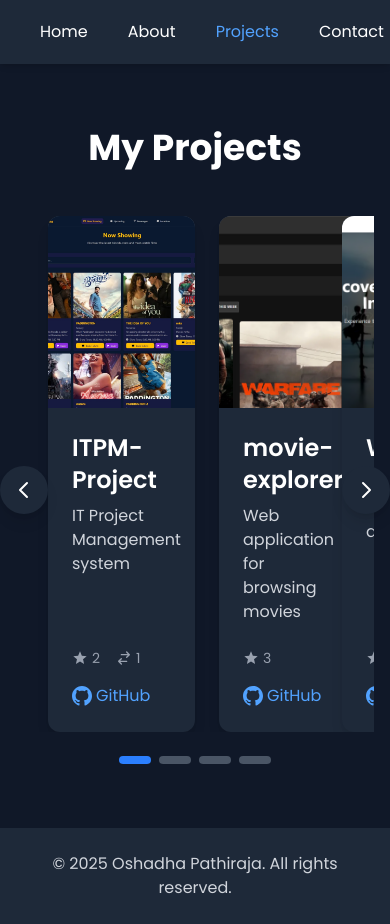
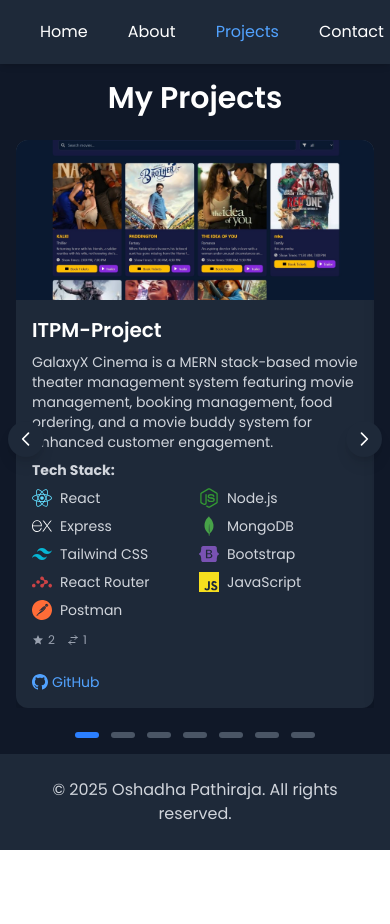
Before and after one commit to oshadha2k01/my-portfolio, a Next.js app: page /projects in a window 390 px wide. After the commit the page ends 850 px from the top, so only its background shows below. Built offline with nearby package versions, Linux system fonts and the light colour scheme; no server answers.

Commit message:
Modified

```diff
--- a/src/app/components/Project.jsx
+++ b/src/app/components/Project.jsx
@@ -3,23 +3,41 @@
 import { useEffect, useState } from 'react';
 import Link from 'next/link';
 import Image from 'next/image';
+import { FaCheckCircle, FaReact, FaNodeJs, FaDatabase } from 'react-icons/fa';
+import { SiMongodb, SiExpress, SiTailwindcss, SiBootstrap, SiReactrouter, SiJavascript, SiPostman } from 'react-icons/si';
 
 export default function Project() {
   const [repos, setRepos] = useState([]);
   const [loading, setLoading] = useState(true);
   const [error, setError] = useState(null);
   const [currentSlide, setCurrentSlide] = useState(0);
+  const [isMobile, setIsMobile] = useState(false);
 
-  // Fixed: Always show 2 projects per slide
-  const projectsPerSlide = 2;
+  // Responsive projects per slide
+  const projectsPerSlide = isMobile ? 1 : 2;
 
   // Calculate max slide index
   const maxSlide = Math.max(0, Math.ceil(repos.length / projectsPerSlide) - 1);
 
+  // Check for mobile viewport
+  useEffect(() => {
+    const checkMobile = () => {
+      setIsMobile(window.innerWidth < 768);
+    };
+
+    // Initial check
+    checkMobile();
+
+    // Add event listener for window resize
+    window.addEventListener('resize', checkMobile);
+
+    // Cleanup
+    return () => window.removeEventListener('resize', checkMobile);
+  }, []);
+
   useEffect(() => {
     async function fetchRepos() {
       try {
-        // Changed to use the custom ordered endpoint
         const response = await fetch('/api/github-ordered');
         const data = await response.json();
 
@@ -50,7 +68,7 @@
     setCurrentSlide((prev) => (prev === 0 ? maxSlide : prev - 1));
   };
 
-  // Enhanced image handling function with better debugging and case sensitivity handling
+  // Enhanced image handling function with project descriptions
   const getProjectImage = (repo) => {
     const colors = {
       JavaScript: '#f1e05a',
@@ -64,25 +82,40 @@
 
     const bgColor = repo.language && colors[repo.language] ? colors[repo.language] : colors.default;
 
-    // Map repository names to their actual image files
-    const imageMap = {
-      'ITPM-Project': '/images/repos/ITPM-Project.jpeg',
-      'WanderVibe': '/images/repos/WanderVibe.png',
-      'movie-explorer': '/images/repos/movie-explorer.png'
+    // Project descriptions and details
+    const projectDetails = {
+      'ITPM-Project': {
+        image: '/images/repos/ITPM-Project.jpeg',
+        description: 'GalaxyX Cinema is a MERN stack-based movie theater management system featuring movie management, booking system, food ordering, and movie buddy system. Built with MERN Stack, React Icons, Tailwind CSS, and Bootstrap.'
+      },
+      'WanderVibe': {
+        image: '/images/repos/WanderVibe.png',
+        description: 'A travel companion app that helps users discover and plan their trips. Built with modern web technologies and integrated with various travel APIs.'
+      },
+      'movie-explorer': {
+        image: '/images/repos/movie-explorer.png',
+        description: 'A movie discovery platform that allows users to explore, search, and save their favorite movies. Features include movie recommendations and watchlist management.'
+      }
+    };
+
+    const project = projectDetails[repo.name] || {
+      image: null,
+      description: repo.description || 'A full-stack project showcasing modern web development practices and technologies.'
     };
 
     return {
       bgColor,
       repoName: repo.name,
-      imagePath: imageMap[repo.name] || null,
+      imagePath: project.image,
+      description: project.description,
       fallbackUrl: `https://via.placeholder.com/300x200/${bgColor.replace('#', '')}?text=${encodeURIComponent(repo.name)}`
     };
   };
 
   return (
-    <section id="projects" className="py-16">
-      <div className="max-w-7xl mx-auto">
-        <h3 className="text-4xl font-bold text-center mb-12">My Projects</h3>
+    <section id="projects" className="py-4 sm:py-6 md:py-8">
+      <div className="max-w-7xl mx-auto px-4 sm:px-6 lg:px-8">
+        <h2 className="text-3xl sm:text-4xl font-semibold text-center mb-6 sm:mb-8">My Projects</h2>
         {loading ? (
           <p className="text-center">Loading projects...</p>
         ) : error ? (
@@ -90,33 +123,33 @@
         ) : repos.length === 0 ? (
           <p className="text-center">No repositories found</p>
         ) : (
-          <div className="relative px-4">
-            {/* Slider Navigation - Always show if we have more than 2 repos */}
+          <div className="relative">
+            {/* Slider Navigation */}
             {repos.length > projectsPerSlide && (
               <>
                 <button
                   onClick={prevSlide}
-                  className="absolute left-0 top-1/2 -translate-y-1/2 z-10 bg-gray-800 p-3 rounded-full shadow-lg hover:bg-gray-700 transition"
+                  className="absolute -left-2 sm:-left-4 top-1/2 -translate-y-1/2 z-10 bg-gray-800 p-2 sm:p-3 rounded-full shadow-lg hover:bg-gray-700 transition"
                   aria-label="Previous projects"
                 >
-                  <svg xmlns="http://www.w3.org/2000/svg" className="h-6 w-6" fill="none" viewBox="0 0 24 24" stroke="currentColor">
+                  <svg xmlns="http://www.w3.org/2000/svg" className="h-5 w-5 sm:h-6 sm:w-6" fill="none" viewBox="0 0 24 24" stroke="currentColor">
                     <path strokeLinecap="round" strokeLinejoin="round" strokeWidth={2} d="M15 19l-7-7 7-7" />
                   </svg>
                 </button>
                 <button
                   onClick={nextSlide}
-                  className="absolute right-0 top-1/2 -translate-y-1/2 z-10 bg-gray-800 p-3 rounded-full shadow-lg hover:bg-gray-700 transition"
+                  className="absolute -right-2 sm:-right-4 top-1/2 -translate-y-1/2 z-10 bg-gray-800 p-2 sm:p-3 rounded-full shadow-lg hover:bg-gray-700 transition"
                   aria-label="Next projects"
                 >
-                  <svg xmlns="http://www.w3.org/2000/svg" className="h-6 w-6" fill="none" viewBox="0 0 24 24" stroke="currentColor">
+                  <svg xmlns="http://www.w3.org/2000/svg" className="h-5 w-5 sm:h-6 sm:w-6" fill="none" viewBox="0 0 24 24" stroke="currentColor">
                     <path strokeLinecap="round" strokeLinejoin="round" strokeWidth={2} d="M9 5l7 7-7 7" />
                   </svg>
                 </button>
               </>
             )}
 
-            {/* Project Cards Slider - Modified for 2 projects per slide */}
-            <div className="overflow-hidden px-8">
+            {/* Project Cards Slider */}
+            <div className="overflow-hidden">
               <div
                 className="flex transition-transform duration-500 ease-in-out"
                 style={{ transform: `translateX(-${currentSlide * 100}%)` }}
@@ -127,18 +160,18 @@
                   const slideRepos = repos.slice(startIndex, startIndex + projectsPerSlide);
 
                   return (
-                    <div key={slideIndex} className="min-w-full flex gap-6">
+                    <div key={slideIndex} className="min-w-full grid grid-cols-1 md:grid-cols-2 gap-4 sm:gap-6 md:gap-8">
                       {slideRepos.map(repo => {
                         const projectImage = getProjectImage(repo);
 
                         return (
                           <div
                             key={repo.id}
-                            className="w-1/2 h-full"
+                            className="h-full"
                           >
                             <div className="h-full bg-gray-800 rounded-xl overflow-hidden shadow-lg hover:shadow-2xl transition-all duration-300 hover:translate-y-[-5px] flex flex-col">
-                              {/* Project Image - Using Next.js Image component */}
-                              <div className="relative h-48 w-full bg-gray-700">
+                              {/* Project Image */}
+                              <div className="relative h-40 sm:h-48 w-full bg-gray-700">
                                 {projectImage.imagePath ? (
                                   <Image
                                     src={projectImage.imagePath}
@@ -159,15 +192,65 @@
                               </div>
 
                               {/* Project Info */}
-                              <div className="p-6 flex-grow flex flex-col">
-                                <h4 className="text-2xl font-semibold mb-2 text-white">{repo.name}</h4>
-                                <p className="text-gray-300 mb-4 flex-grow">{repo.description || 'No description available'}</p>
+                              <div className="p-4 sm:p-6 flex-grow flex flex-col">
+                                <h4 className="text-xl sm:text-2xl font-semibold mb-2 sm:mb-3 text-white">{repo.name}</h4>
+                                <div className="text-sm sm:text-base text-gray-300 mb-3 sm:mb-4 flex-grow">
+                                  {repo.name === 'ITPM-Project' ? (
+                                    <>
+                                      <p>GalaxyX Cinema is a MERN stack-based movie theater management system featuring movie management, booking management, food ordering, and a movie buddy system for enhanced customer engagement.</p>
+
+                                      <div className="mt-2">
+                                        <strong>Tech Stack:</strong>
+                                        <div className="grid grid-cols-2 gap-2 mt-2">
+                                          <div className="flex items-center">
+                                            <FaReact className="text-[#61DAFB] text-xl mr-2" />
+                                            <span>React</span>
+                                          </div>
+                                          <div className="flex items-center">
+                                            <FaNodeJs className="text-[#339933] text-xl mr-2" />
+                                            <span>Node.js</span>
+                                          </div>
+                                          <div className="flex items-center">
+                                            <SiExpress className="text-white text-xl mr-2" />
+                                            <span>Express</span>
+                                          </div>
+                                          <div className="flex items-center">
+                                            <SiMongodb className="text-[#47A248] text-xl mr-2" />
+                                            <span>MongoDB</span>
+                                          </div>
+                                          <div className="flex items-center">
+                                            <SiTailwindcss className="text-[#06B6D4] text-xl mr-2" />
+                                            <span>Tailwind CSS</span>
+                                          </div>
+                                          <div className="flex items-center">
+                                            <SiBootstrap className="text-[#7952B3] text-xl mr-2" />
+                                            <span>Bootstrap</span>
+                                          </div>
+                                          <div className="flex items-center">
+                                            <SiReactrouter className="text-[#CA4245] text-xl mr-2" />
+                                            <span>React Router</span>
+                                          </div>
+                                          <div className="flex items-center">
+                                            <SiJavascript className="text-[#F7DF1E] text-xl mr-2" />
+                                            <span>JavaScript</span>
+                                          </div>
+                                          <div className="flex items-center">
+                                            <SiPostman className="text-[#FF6C37] text-xl mr-2" />
+                                            <span>Postman</span>
+                                          </div>
+                                        </div>
+                                      </div>
+                                    </>
+                                  ) : (
+                                    <p>{projectImage.description}</p>
+                                  )}
+                                </div>
 
                                 {/* Stats section */}
-                                <div className="flex items-center mb-4 text-sm text-gray-400">
+                                <div className="flex items-center mb-3 sm:mb-4 text-xs sm:text-sm text-gray-400">
                                   {repo.stargazers_count > 0 && (
-                                    <span className="flex items-center mr-4">
-                                      <svg xmlns="http://www.w3.org/2000/svg" className="h-4 w-4 mr-1" fill="currentColor" viewBox="0 0 24 24">
+                                    <span className="flex items-center mr-3 sm:mr-4">
+                                      <svg xmlns="http://www.w3.org/2000/svg" className="h-3 w-3 sm:h-4 sm:w-4 mr-1" fill="currentColor" viewBox="0 0 24 24">
                                         <path d="M12 17.27L18.18 21l-1.64-7.03L22 9.24l-7.19-.61L12 2 9.19 8.63 2 9.24l5.46 4.73L5.82 21z" />
                                       </svg>
                                       {repo.stargazers_count}
@@ -175,7 +258,7 @@
                                   )}
                                   {repo.forks_count > 0 && (
                                     <span className="flex items-center">
-                                      <svg xmlns="http://www.w3.org/2000/svg" className="h-4 w-4 mr-1" fill="none" viewBox="0 0 24 24" stroke="currentColor">
+                                      <svg xmlns="http://www.w3.org/2000/svg" className="h-3 w-3 sm:h-4 sm:w-4 mr-1" fill="none" viewBox="0 0 24 24" stroke="currentColor">
                                         <path strokeLinecap="round" strokeLinejoin="round" strokeWidth={2} d="M8 7h12m0 0l-4-4m4 4l-4 4m0 6H4m0 0l4 4m-4-4l4-4" />
                                       </svg>
                                       {repo.forks_count}
@@ -184,14 +267,14 @@
                                 </div>
 
                                 {/* Links */}
-                                <div className="flex justify-between">
+                                <div className="flex justify-between items-center mt-auto pt-3 sm:pt-4">
                                   <a
                                     href={repo.html_url}
                                     target="_blank"
                                     rel="noopener noreferrer"
-                                    className="text-blue-400 hover:text-blue-300 transition flex items-center"
+                                    className="text-sm sm:text-base text-blue-400 hover:text-blue-300 transition flex items-center"
                                   >
-                                    <svg xmlns="http://www.w3.org/2000/svg" className="h-5 w-5 mr-1" fill="currentColor" viewBox="0 0 24 24">
+                                    <svg xmlns="http://www.w3.org/2000/svg" className="h-4 w-4 sm:h-5 sm:w-5 mr-1" fill="currentColor" viewBox="0 0 24 24">
                                       <path d="M12 0c-6.626 0-12 5.373-12 12 0 5.302 3.438 9.8 8.207 11.387.599.111.793-.261.793-.577v-2.234c-3.338.726-4.033-1.416-4.033-1.416-.546-1.387-1.333-1.756-1.333-1.756-1.089-.745.083-.729.083-.729 1.205.084 1.839 1.237 1.839 1.237 1.07 1.834 2.807 1.304 3.492.997.107-.775.418-1.305.762-1.604-2.665-.305-5.467-1.334-5.467-5.931 0-1.311.469-2.381 1.236-3.221-.124-.303-.535-1.524.117-3.176 0 0 1.008-.322 3.301 1.23.957-.266 1.983-.399 3.003-.404 1.02.005 2.047.138 3.006.404 2.291-1.552 3.297-1.23 3.297-1.23.653 1.653.242 2.874.118 3.176.77.84 1.235 1.911 1.235 3.221 0 4.609-2.807 5.624-5.479 5.921.43.372.823 1.102.823 2.222v3.293c0 .319.192.694.801.576 4.765-1.589 8.199-6.086 8.199-11.386 0-6.627-5.373-12-12-12z"/>
                                     </svg>
                                     GitHub
@@ -201,7 +284,7 @@
                                       href={repo.homepage}
                                       target="_blank"
                                       rel="noopener noreferrer"
-                                      className="bg-blue-500 hover:bg-blue-600 transition px-4 py-2 rounded-md text-white"
+                                      className="text-sm sm:text-base bg-blue-500 hover:bg-blue-600 transition px-3 py-1.5 sm:px-4 sm:py-2 rounded-md text-white"
                                     >
                                       Live Demo
                                     </a>
@@ -220,12 +303,12 @@
 
             {/* Slider Pagination */}
             {repos.length > projectsPerSlide && (
-              <div className="flex justify-center mt-6">
+              <div className="flex justify-center mt-6 sm:mt-8">
                 {Array.from({ length: Math.ceil(repos.length / projectsPerSlide) }).map((_, index) => (
                   <button
                     key={index}
                     onClick={() => setCurrentSlide(index)}
-                    className={`mx-1 h-2 w-8 rounded-full transition-colors ${
+                    className={`mx-1.5 sm:mx-2 h-1.5 sm:h-2 w-6 sm:w-8 rounded-full transition-colors ${
                       currentSlide === index ? 'bg-blue-500' : 'bg-gray-600'
                     }`}
                     aria-label={`Go to slide ${index + 1}`}
```
